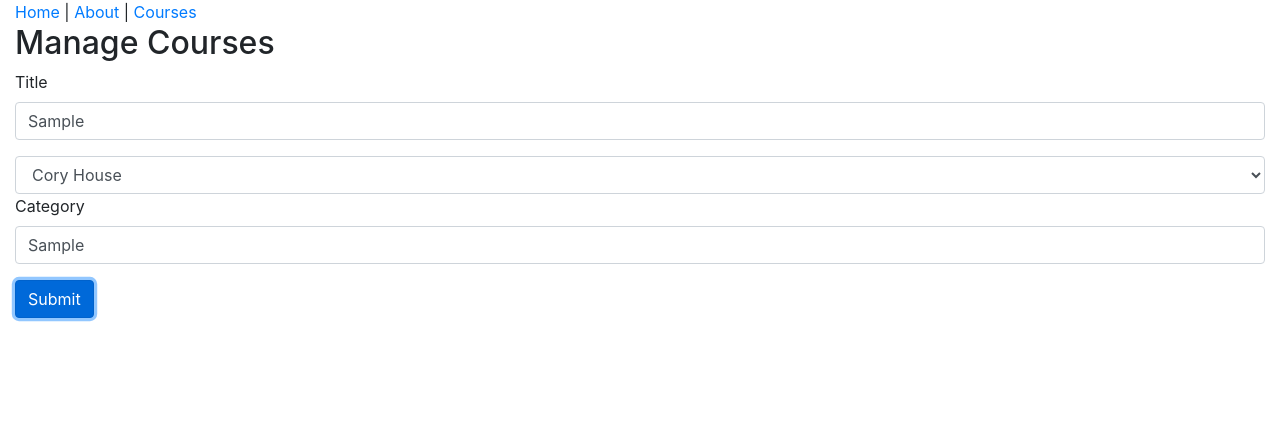
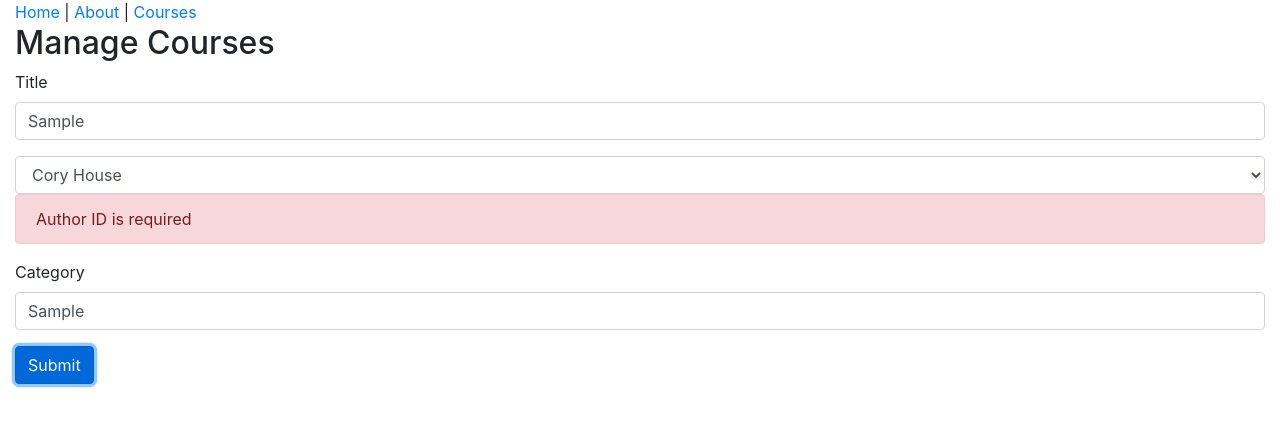
Before and after one commit to UcheSylvester/course-store, a React (Create React App) app: page /course in a window 1280 px wide. Both pictures are taken after typing "Sample", "Sample" into the empty fields and a click on the button "Submit". Shown: the top 426 px of the page. Built offline with nearby package versions, Linux system fonts and the light colour scheme; no server answers.

Commit message:
added form validation for form input

```diff
--- a/src/components/course-form/course-form.component.jsx
+++ b/src/components/course-form/course-form.component.jsx
@@ -6,7 +6,8 @@ import CustomButton from "../custom-button/custom-button.component";
 const CourseForm = ({
   course: { title, authorId, category },
   onChange,
-  onSubmit
+  onSubmit,
+  errors
 }) => (
   <form onSubmit={onSubmit}>
     <TextInput
@@ -16,6 +17,7 @@ const CourseForm = ({
       name="title"
       onChange={onChange}
       label="Title"
+      error={errors.title}
     />
 
     <select
@@ -28,6 +30,9 @@ const CourseForm = ({
       <option value="1">Cory House</option>
       <option value="2">Scot Allen</option>
     </select>
+    {errors.authorId && (
+      <div className="alert alert-danger">{errors.authorId}</div>
+    )}
 
     <TextInput
       type="text"
@@ -36,6 +41,7 @@ const CourseForm = ({
       value={category}
       name="category"
       onChange={onChange}
+      error={errors.category}
     />
 
     <CustomButton className="btn btn-primary" type="submit">
--- a/src/pages/manage-course-page/manage-course-page.component.jsx
+++ b/src/pages/manage-course-page/manage-course-page.component.jsx
@@ -7,6 +7,8 @@ import { toast } from "react-toastify";
 // import { Prompt } from "react-router-dom";
 
 const ManageCoursePage = ({ history }) => {
+  const [errors, setErrors] = useState({});
+
   const [course, setCourse] = useState({
     id: null,
     title: "",
@@ -23,8 +25,22 @@ const ManageCoursePage = ({ history }) => {
     setCourse(updatedCourse, []);
   };
 
+  const formIsValid = () => {
+    const _errors = {};
+
+    if (!course.title) _errors.title = "Title is required";
+    if (!course.authorId) _errors.authorId = "Author ID is required";
+    if (!course.category) _errors.category = "Category is required";
+
+    setErrors(_errors);
+
+    // form is valid when _errors property has no value
+    return Object.keys(_errors).length === 0;
+  };
+
   const handleSubmit = event => {
     event.preventDefault();
+    if (!formIsValid()) return;
 
     courseApi.saveCourse(course).then(() => {
       toast.success("Course saved successfully!");
@@ -37,6 +53,7 @@ const ManageCoursePage = ({ history }) => {
       <h2>Manage Courses</h2>
       {/* <Prompt when={true} message="Are you sure you want to leave" /> */}
       <CourseForm
+        errors={errors}
         course={course}
         onChange={handleChange}
         onSubmit={handleSubmit}
--- a/tools/db.json
+++ b/tools/db.json
@@ -85,6 +85,14 @@
       "category": "JavaScript",
       "slug": "good-parts-of-js",
       "createdAt": 1580712762118
+    },
+    {
+      "id": 13,
+      "title": "Uche",
+      "authorId": 2,
+      "category": "JavaScript",
+      "slug": "uche",
+      "createdAt": 1580713646997
     }
   ],
   "authors": [
```
